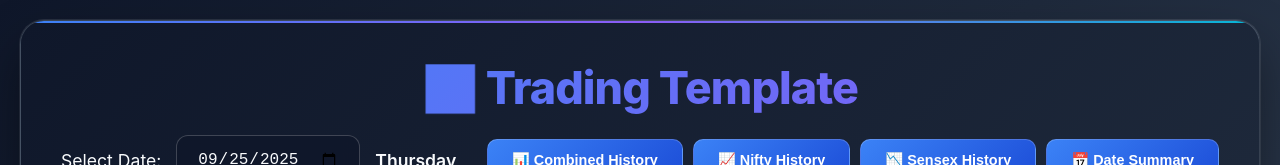
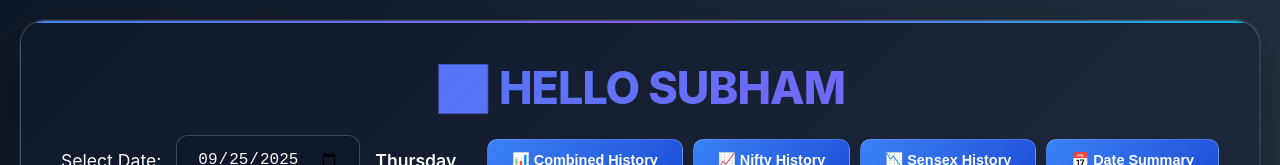
Before and after one commit to Imsubhamraj/TRADE-X-Subham, a plain HTML site: page index.html in a window 1280 px wide. Shown: the top 165 px of the page. Drawn offline with Linux system fonts and the light colour scheme.

Commit message:
Update index.html
updated copyrights

```diff
--- a/index.html
+++ b/index.html
@@ -3,7 +3,7 @@
 <head>
     <meta charset="UTF-8">
     <meta name="viewport" content="width=device-width, initial-scale=1.0">
-    <title>Trading Template - Nifty & Sensex</title>
+    <title>@copyright to SUBHAM traders</title>
     <style>
         body {
             box-sizing: border-box;
@@ -571,7 +571,7 @@
 <body>
     <div class="container">
         <div class="header">
-            <h1>📈 Trading Template</h1>
+            <h1>📈 HELLO SUBHAM</h1>
             <div class="controls-section">
                 <div class="date-selector">
                     <label for="tradeDate" style="font-size: 1.1rem;">Select Date:</label>
```
